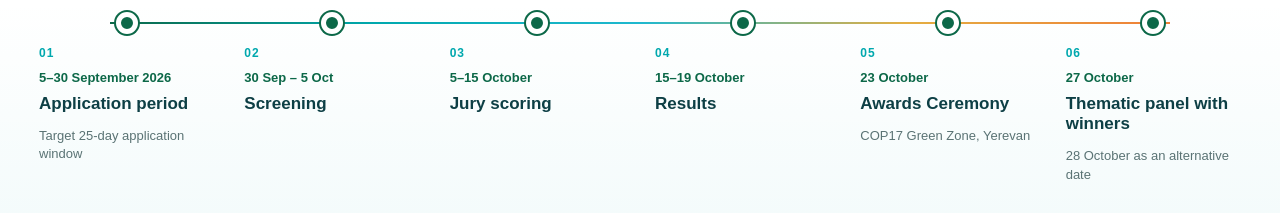
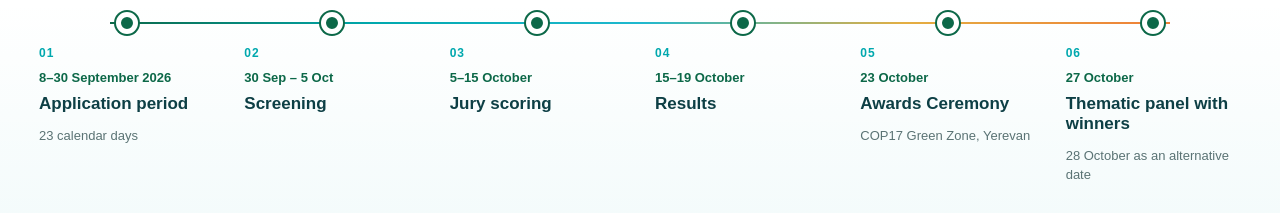
Before and after one commit to wice-armenia/women-in-climate-awards-cop17, a Next.js app: page /en in a window 1280 px wide. Shown: the part 3668-3881 px from the top of the page. Built offline with nearby package versions, Linux system fonts and the light colour scheme.

Commit message:
Update application period to September 8-30

```diff
--- a/content/site.ts
+++ b/content/site.ts
@@ -167,7 +167,7 @@ export const copy: Record<Locale, SiteCopy> = {
       title: "Նախնական ժամանակացույց",
       note: "Ժամկետները ենթակա են վերջնական հաստատման և կարող են թարմացվել։",
       items: [
-        { date: "5–30 սեպտեմբեր 2026", title: "Հայտերի ընդունում", note: "Նպատակային ժամանակահատված՝ 25 օր" },
+        { date: "8–30 սեպտեմբեր 2026", title: "Հայտերի ընդունում", note: "23 օրացուցային օր" },
         { date: "30 սեպտեմբեր – 5 հոկտեմբեր", title: "Տեխնիկական ստուգում" },
         { date: "5–15 հոկտեմբեր", title: "Ժյուրիի գնահատում" },
         { date: "15–19 հոկտեմբեր", title: "Արդյունքների ամփոփում" },
@@ -290,7 +290,7 @@ export const copy: Record<Locale, SiteCopy> = {
       title: "Indicative Timeline",
       note: "Dates are subject to final confirmation and may be updated.",
       items: [
-        { date: "5–30 September 2026", title: "Application period", note: "Target 25-day application window" },
+        { date: "8–30 September 2026", title: "Application period", note: "23 calendar days" },
         { date: "30 Sep – 5 Oct", title: "Screening" },
         { date: "5–15 October", title: "Jury scoring" },
         { date: "15–19 October", title: "Results" },
```
